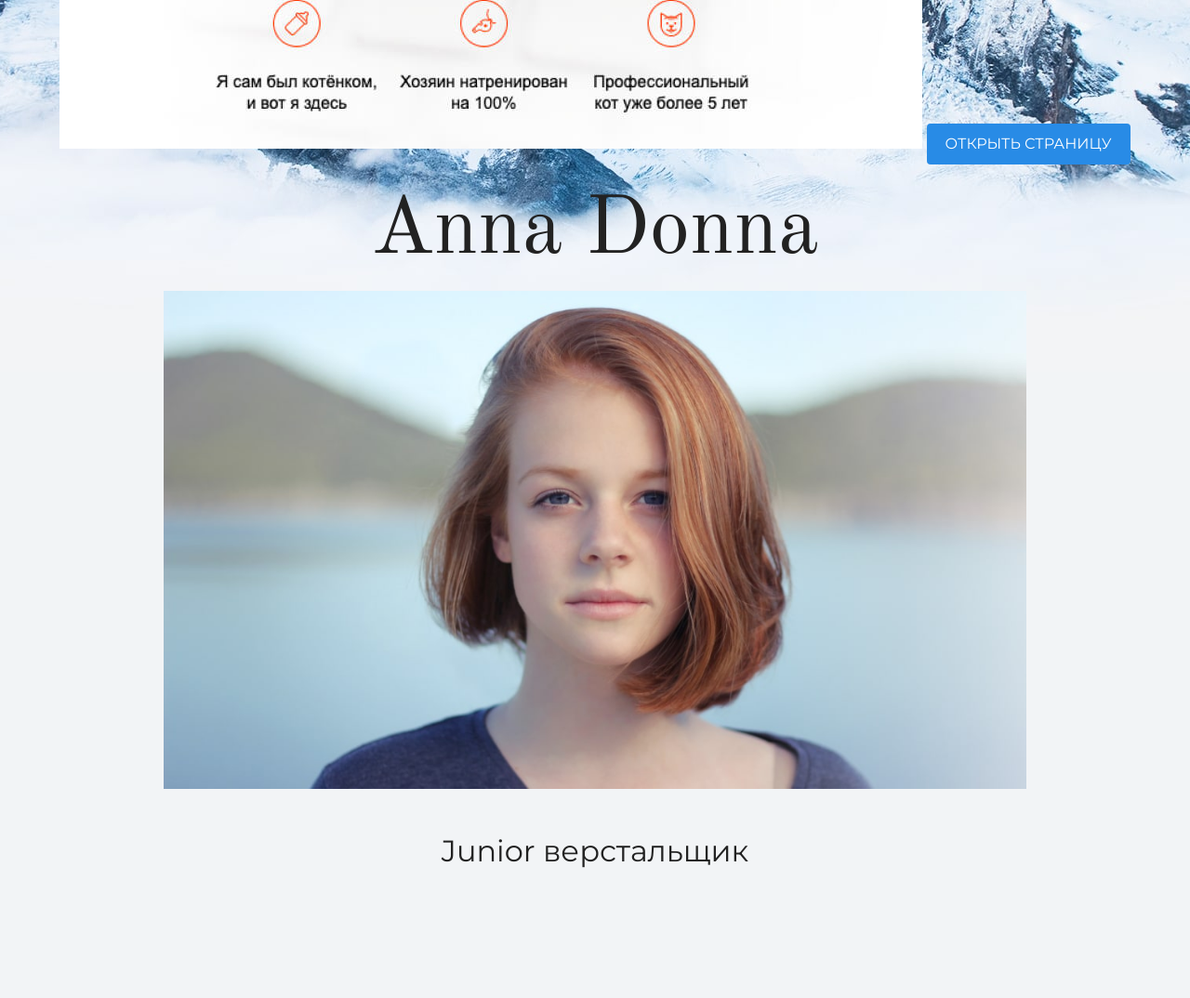
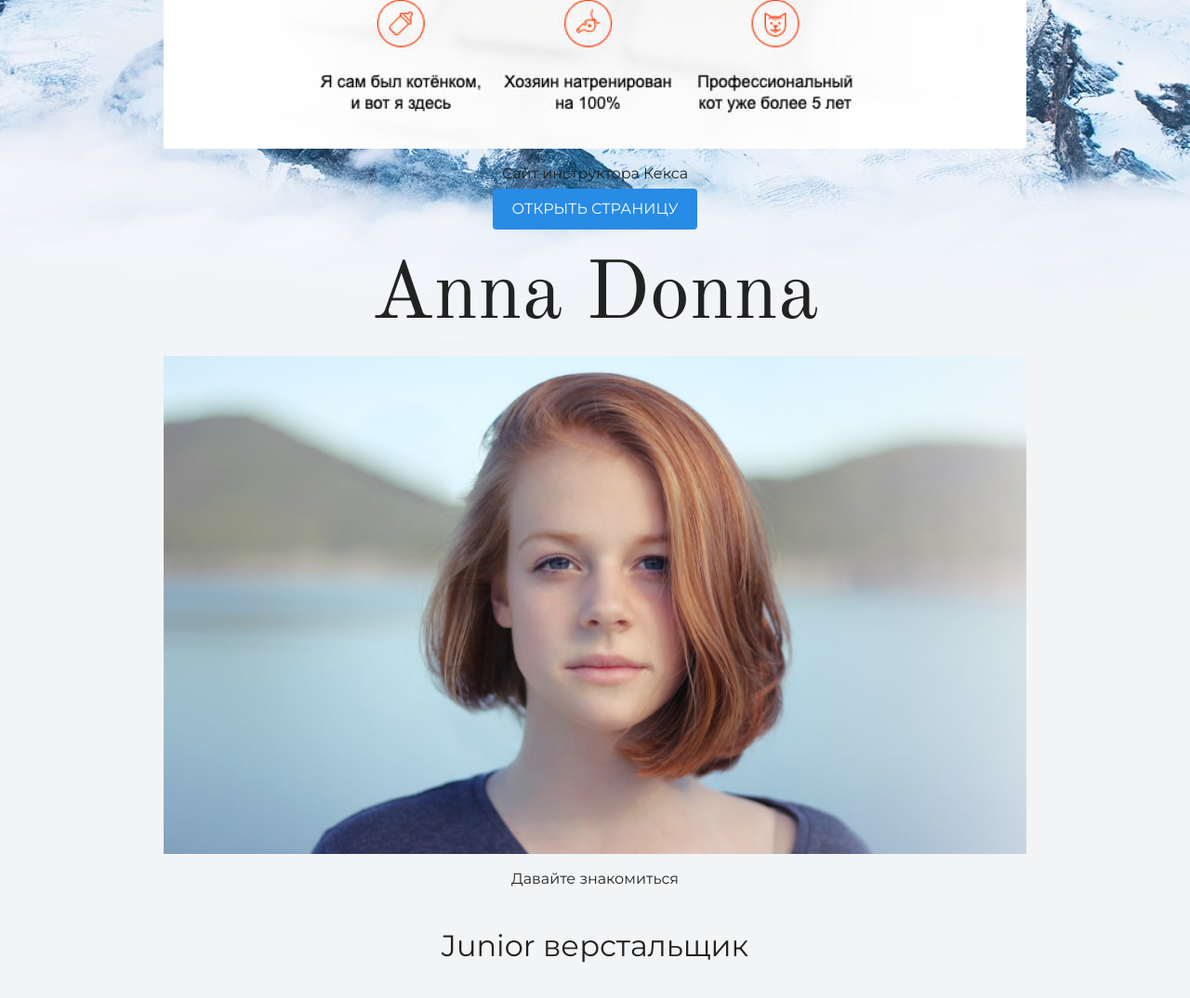
Before and after one commit to matan1803/anna-site, a plain HTML site: page index.html in a window 1280 px wide. Shown: the part 680-1754 px from the top of the page at 93% size. Drawn offline with nearby package versions, Linux system fonts and the light colour scheme.

Commit message:
Дополнены подписи к изображениям

```diff
--- a/index.html
+++ b/index.html
@@ -22,14 +22,15 @@
           <figure class="project-image">
             <img src="files/project.jpg" width="928" height="536"
             alt="Cайт инструктора Кекса">
-              <a class="button" href="source/project/project/index.html">
-                Открыть страницу</a>
+            <figcaption>Сайт инструктора Кекса</figcaption>
+              <a class="button" href="source/project/project/index.html">Открыть страницу</a>
 
           </figure>
           <h1 class="heading">Anna Donna</h1>
           <figure class="user-image" class="intro">
             <img src="files/user.jpg" width="928" height="536"
             alt="Здравствуйте, это я">
+            <figcaption>Давайте знакомиться</figcaption>
           </figure>
 
           <p> Junior верстальщик</p>
```
